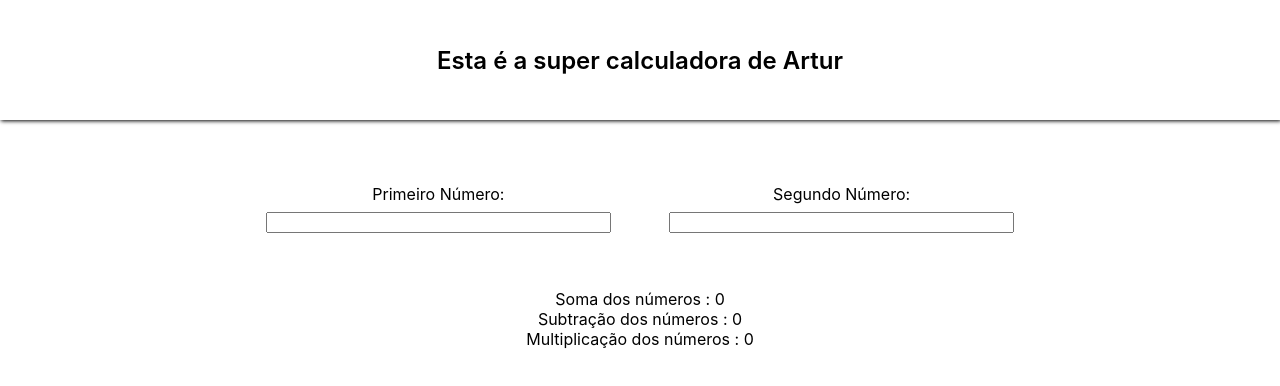
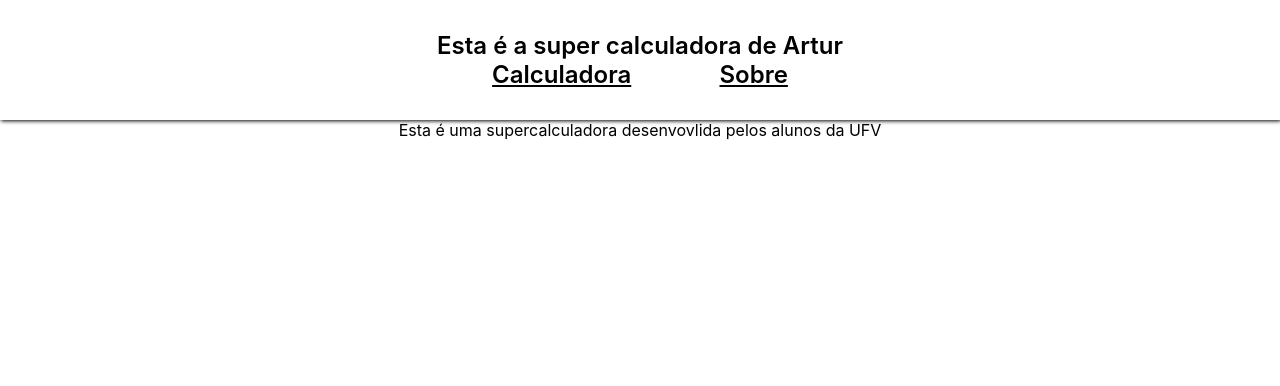
Before and after one commit to ArturQuirino/super-calculadora, a React (Create React App) app in the folder src/super-calculadora/: page /sobre in a window 1280 px wide. Shown: the top 386 px of the page. Built offline with nearby package versions, Linux system fonts and the light colour scheme.

Commit message:
Mudanças para a aplicação ter rotas

```diff
--- a/src/super-calculadora/package.json
+++ b/src/super-calculadora/package.json
@@ -8,6 +8,7 @@
     "@testing-library/user-event": "^7.1.2",
     "react": "^16.13.1",
     "react-dom": "^16.13.1",
+    "react-router-dom": "^5.2.0",
     "react-scripts": "3.4.3"
   },
   "scripts": {
--- a/src/super-calculadora/src/App.js
+++ b/src/super-calculadora/src/App.js
@@ -1,15 +1,25 @@
 import React from 'react';
-import logo from './logo.svg';
 import './App.css';
 import Header from './components/header/header';
 import Calculadora from './components/calculadora/calculadora';
+import Sobre from './components/sobre/sobre';
+import { BrowserRouter as Router, Switch, Route } from 'react-router-dom';
 
 function App() {
   return (
-    <div className="App">
-      <Header autor="Artur"></Header>
-      <Calculadora></Calculadora>
-    </div>
+    <Router>
+      <div className="App">
+        <Header autor="Artur"></Header>
+        <Switch>
+          <Route path="/sobre">
+            <Sobre></Sobre>
+          </Route>
+          <Route path="/">
+            <Calculadora></Calculadora>
+          </Route>
+        </Switch>
+      </div>
+    </Router>
   );
 }
 
--- a/src/super-calculadora/src/components/header/header.css
+++ b/src/super-calculadora/src/components/header/header.css
@@ -6,4 +6,15 @@
   font-size: 24px;
   font-weight: 600;
   box-shadow: 1px 1px 4px black;
+  flex-direction: column;
 }
+
+.header__navigation-container {
+  display: flex;
+  justify-content: space-around;
+  width: 30%;
+}
+
+.header__navigation-container__link {
+  color: black;
+}
--- a/src/super-calculadora/src/components/header/header.jsx
+++ b/src/super-calculadora/src/components/header/header.jsx
@@ -1,10 +1,19 @@
 import React from 'react';
 import './header.css';
+import { Link } from 'react-router-dom';
 
 const Header = (props) => {
   return (
     <header className="header">
       Esta é a super calculadora de {props.autor}
+      <nav className="header__navigation-container">
+        <Link to="/" className="header__navigation-container__link">
+          Calculadora
+        </Link>
+        <Link to="/sobre" className="header__navigation-container__link">
+          Sobre
+        </Link>
+      </nav>
     </header>
   );
 };
--- /dev/null
+++ b/src/super-calculadora/src/components/sobre/sobre.jsx
@@ -0,0 +1,11 @@
+import React from 'react';
+
+const Sobre = () => {
+  return (
+    <article>
+      Esta é uma supercalculadora desenvovlida pelos alunos da UFV
+    </article>
+  );
+};
+
+export default Sobre;
```
Also changed, not shown: 1 other file (tests, documents, lock files or other folders).
